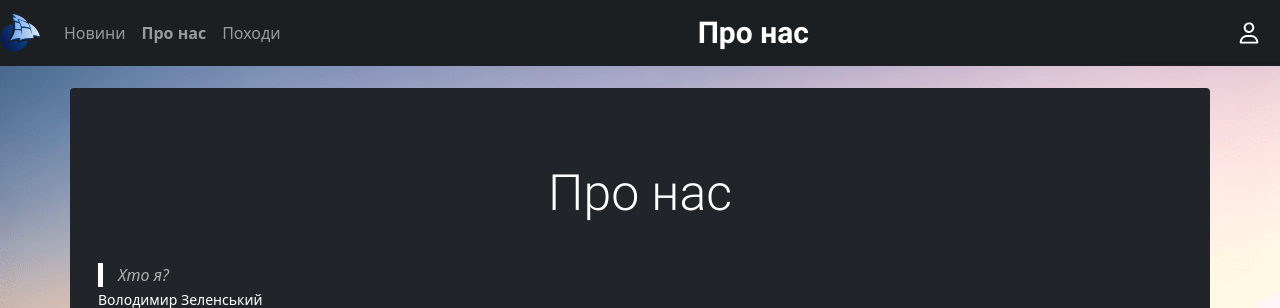
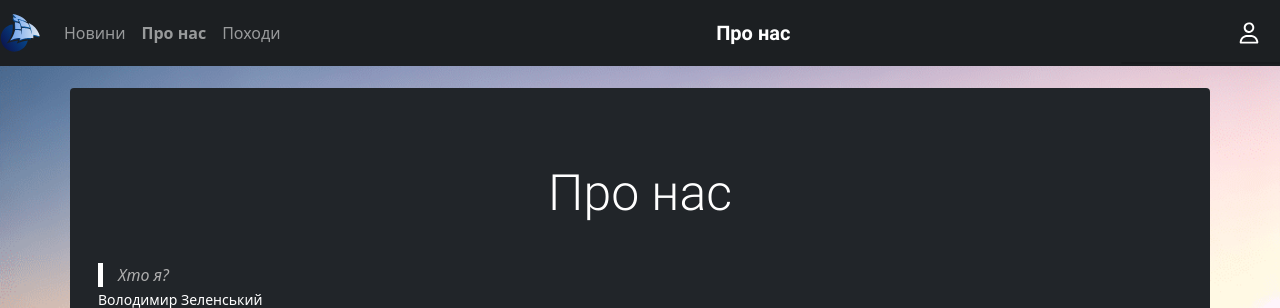
Before and after one commit to Casy7/Romantik, a Django app: page /about/ in a window 1280 px wide. Shown: the top 308 px of the page. Run offline with Django 3.2, Linux system fonts and the light colour scheme; some libraries are stand-ins or nearby versions.

Commit message:
Hotfix: fixed About Us header

```diff
--- a/RomantikApp/static/css/about_us.css
+++ b/RomantikApp/static/css/about_us.css
@@ -38,7 +38,7 @@
 	display: none;
 }
 
-h4 {
+#content h4 {
 	display: flex;
 	width: 100%;
 	font-size: 30px;
```
